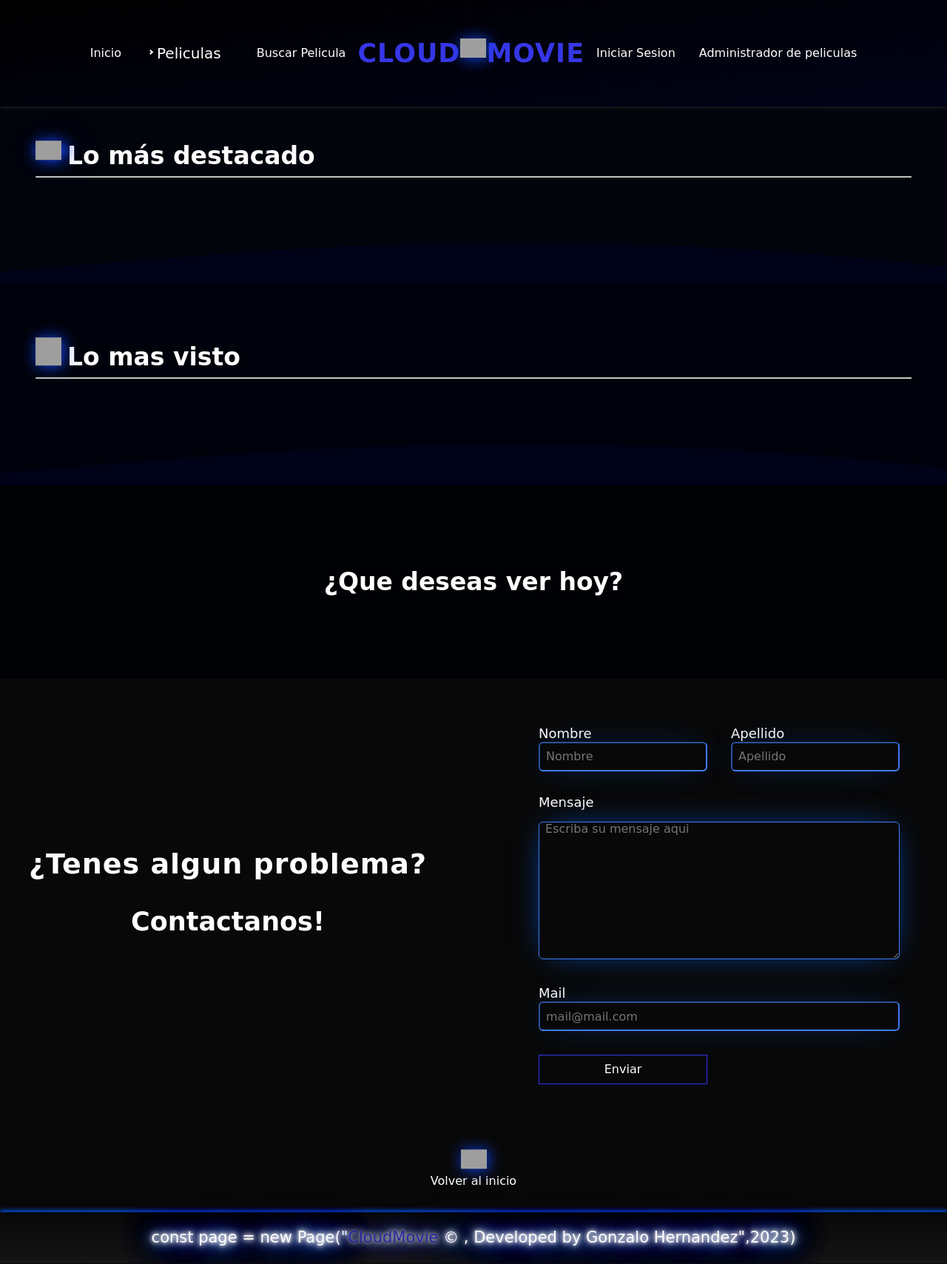
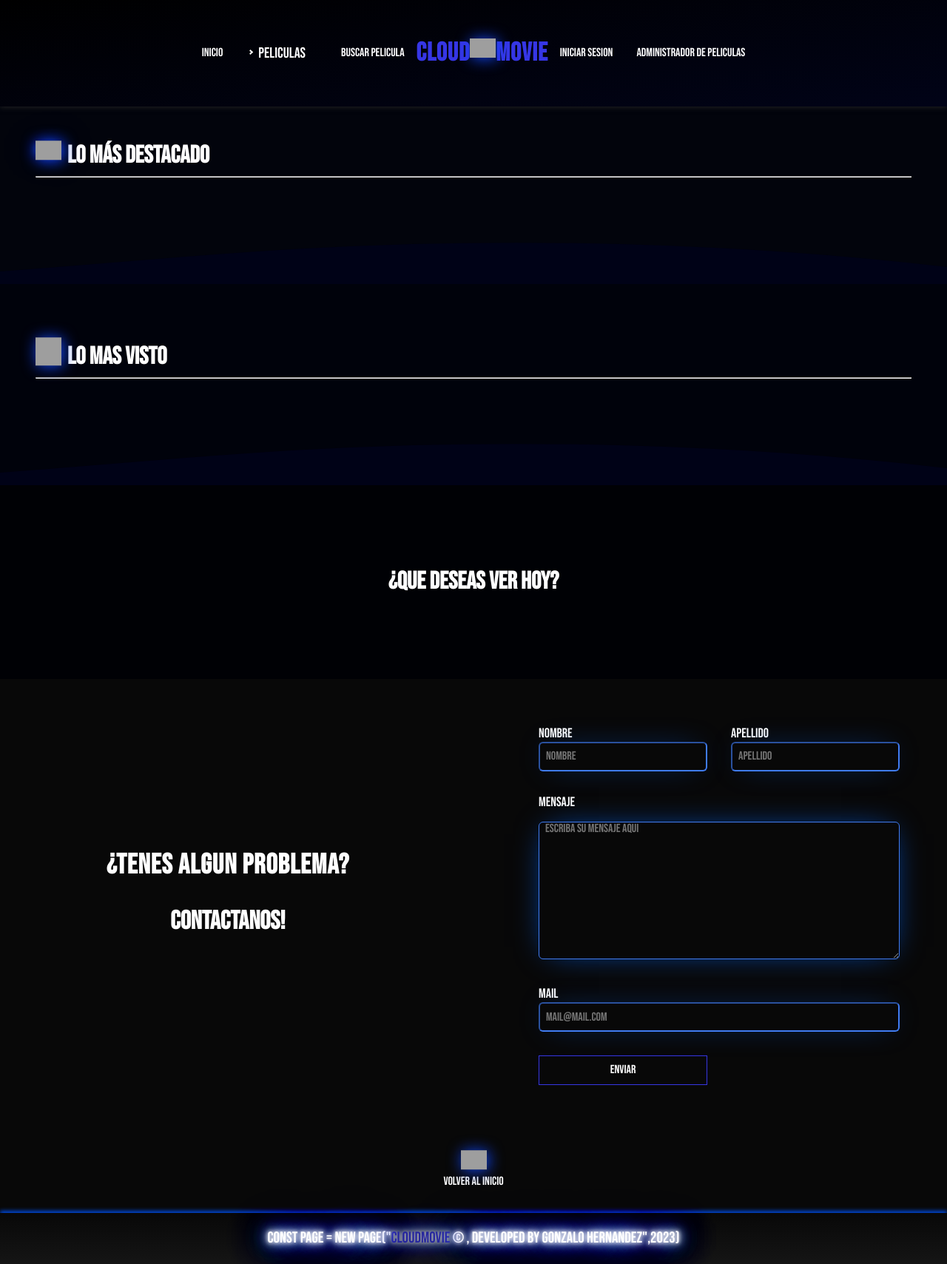
Before and after one commit to gonzajs04/CloudMovie, a PHP site: page /index.php in a window 1280 px wide. Shown: the whole page at 74% size. Run offline with PHP 8.4, Linux system fonts and the light colour scheme; data that the repository does not hold is empty; grey boxes are pictures that could not be loaded.

Commit message:
FIXED FONT

```diff
--- a/includes/templates/header.php
+++ b/includes/templates/header.php
@@ -20,6 +20,10 @@ $resultado = mysqli_query($db,$sql);
     <meta name="viewport" content="width=device-width, initial-scale=1.0">
     <link rel="stylesheet" href="/build/css/app.css">
     <link rel="stylesheet" href="https://unpkg.com/aos@next/dist/aos.css" />
+    <link rel="preconnect" href="https://fonts.googleapis.com">
+<link rel="preconnect" href="https://fonts.gstatic.com" crossorigin>
+<link href="https://fonts.googleapis.com/css2?family=Bebas+Neue&display=swap" rel="stylesheet">
+
 
     <title>CloudMovie</title>
 </head>
```
